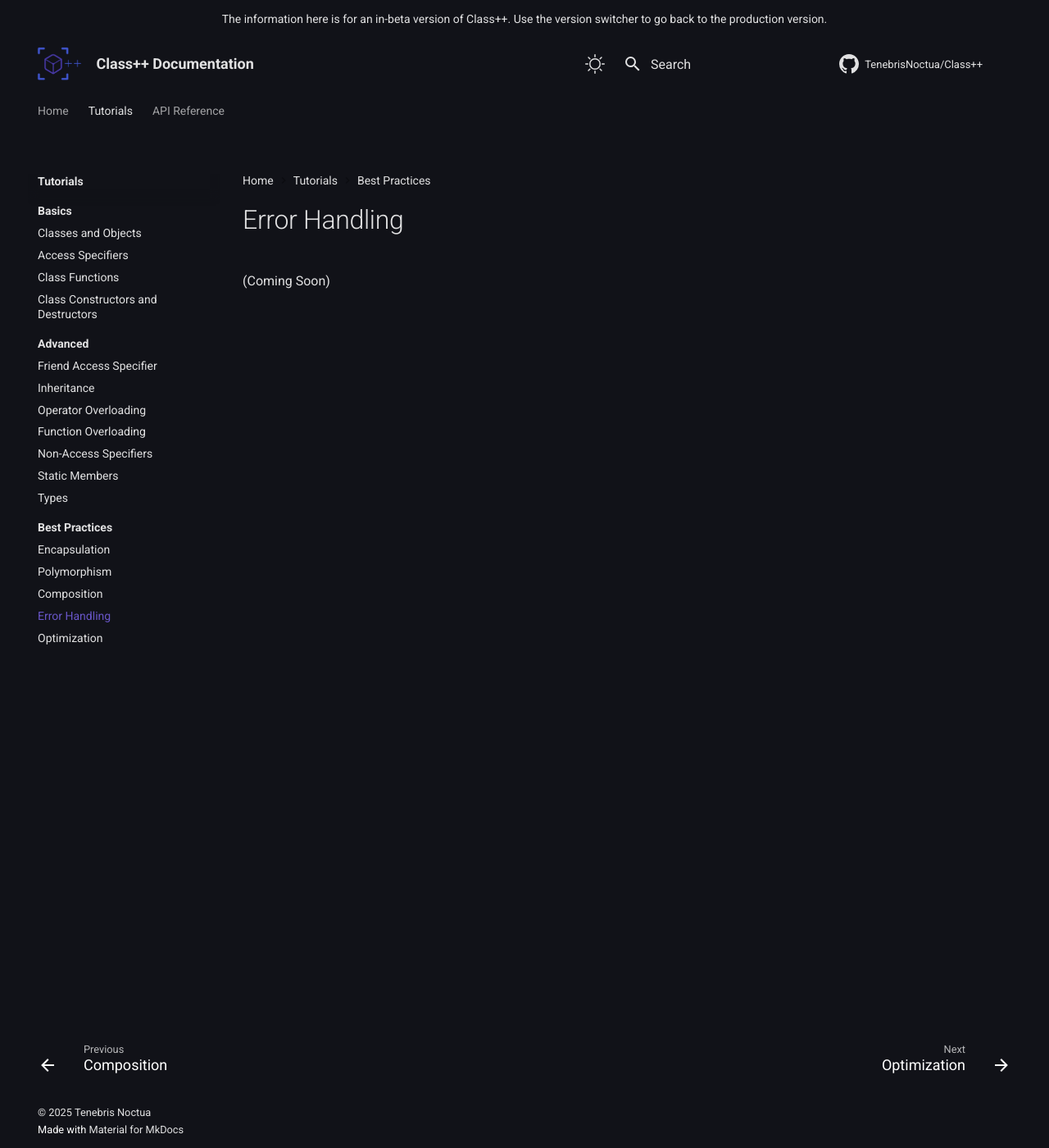
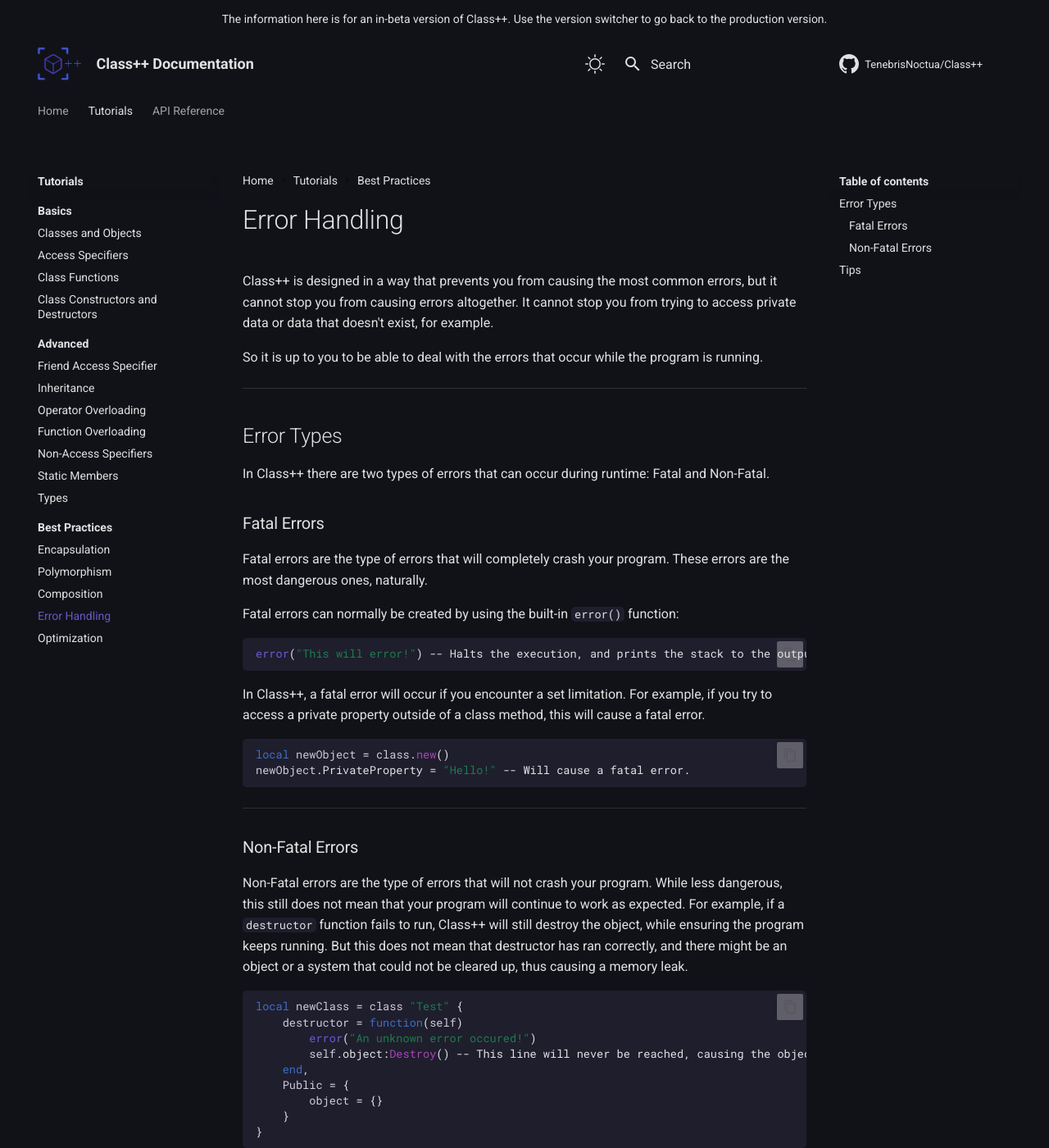
Before and after one commit to TenebrisNoctua/ClassPP, an MkDocs documentation site: the page built from docs/tutorials/best-practices/errorHandling.md, in a window 1280 px wide and 1400 px high. Shown: the whole window at 82% size. Built offline with MkDocs 1.6.1 and Material for MkDocs 9.7.7, drawn with Linux system fonts in a browser that asks for light colours; comment, search, counter and statistics services are not loaded; the version menu is left out; some of the changed text lies outside the part shown.

Commit message:
Update the Documentation

````diff
--- a/docs/tutorials/best-practices/errorHandling.md
+++ b/docs/tutorials/best-practices/errorHandling.md
@@ -1,2 +1,54 @@
 # Error Handling
-(Coming Soon)
+
+Class++ is designed in a way that prevents you from causing the most common errors, but it cannot stop you from causing errors altogether. It cannot stop you from trying to access private data or data that doesn't exist, for example.
+
+So it is up to you to be able to deal with the errors that occur while the program is running.
+
+----
+
+## Error Types
+
+In Class++ there are two types of errors that can occur during runtime: Fatal and Non-Fatal.
+
+### Fatal Errors
+
+Fatal errors are the type of errors that will completely crash your program. These errors are the most dangerous ones, naturally.
+
+Fatal errors can normally be created by using the built-in `error()` function:
+
+```lua
+error("This will error!") -- Halts the execution, and prints the stack to the output.
+```
+
+In Class++, a fatal error will occur if you encounter a set limitation. For example, if you try to access a private property outside of a class method, this will cause a fatal error.
+
+```lua
+local newObject = class.new()
+newObject.PrivateProperty = "Hello!" -- Will cause a fatal error.
+```
+
+----
+
+### Non-Fatal Errors
+
+Non-Fatal errors are the type of errors that will not crash your program. While less dangerous, this still does not mean that your program will continue to work as expected. For example, if a `destructor` function fails to run, Class++ will still destroy the object, while ensuring the program keeps running. But this does not mean that destructor has ran correctly, and there might be an object or a system that could not be cleared up, thus causing a memory leak.
+
+```lua
+local newClass = class "Test" {
+    destructor = function(self)
+        error("An unknown error occured!")
+        self.object:Destroy() -- This line will never be reached, causing the object to never be destroyed!
+    end,
+    Public = {
+        object = {}
+    }
+}
+```
+
+----
+
+## Tips
+
+Be careful. To ensure your program is running safely, every operation that can fail should be put inside either a `pcall()` or a `xpcall()`. These functions allow you to safely handle any errors that may occur in your code.
+
+*A full list of fatal and non-fatal errors can be found in the [Errors](../../api-reference/errors.md) page.*
````
Also changed, not shown: docs/tutorials/best-practices/encapsulation.md (+6 -0 lines), docs/tutorials/best-practices/optimization.md (+39 -1 lines).
